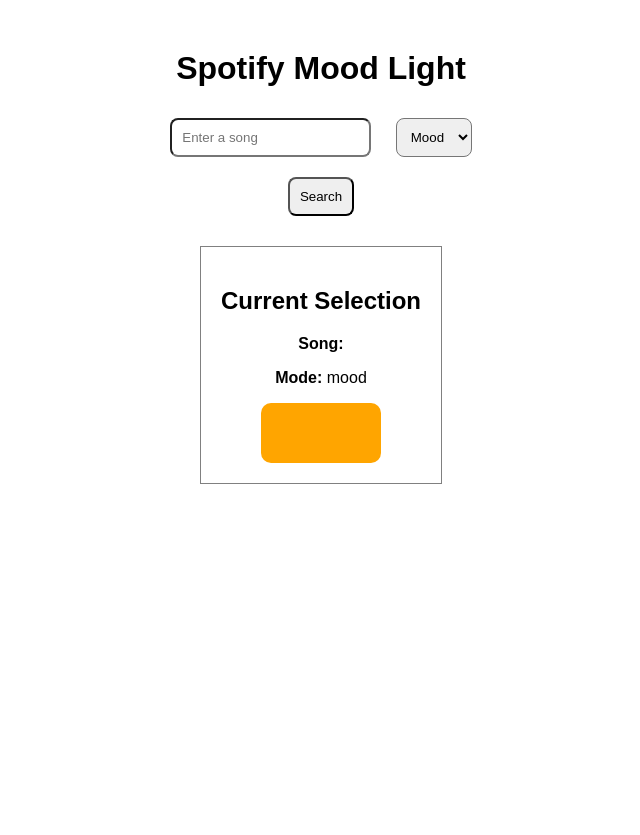
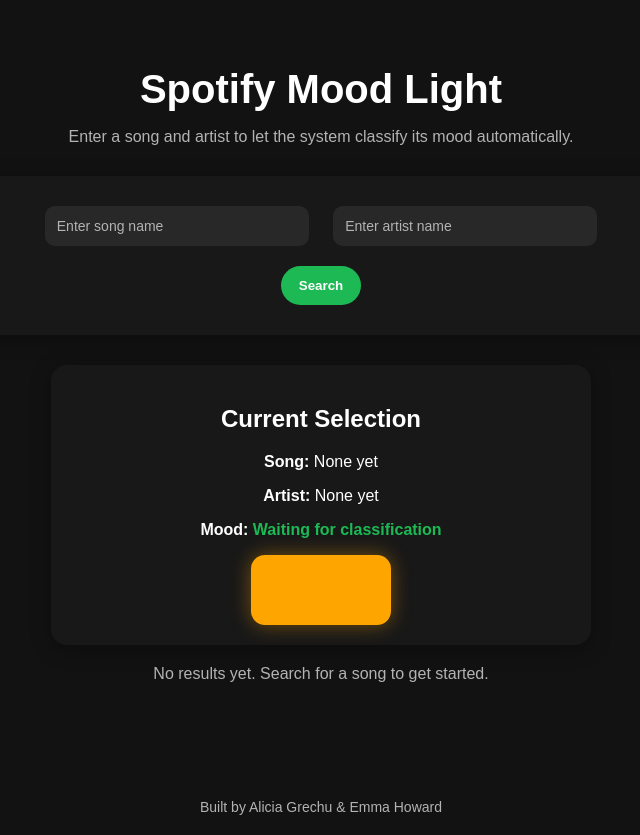
Before and after one commit to aliciagrechu/EE250-Final-Project, a Flask app: page / in a window 1280 px wide. Shown: the whole page, without its empty margins (319-959 px from the left). Before the commit the page ends 484 px from the top, so only its background shows below. Run offline with Flask 3, Linux system fonts and the light colour scheme.

Commit message:
updated the frontend UI to match Spotify UI
color scheme and UI update

```diff
--- a/app.py
+++ b/app.py
@@ -1,18 +1,45 @@
-print("STARTING APP")
 from flask import Flask, render_template, request
 
 app = Flask(__name__)
 
 @app.route("/", methods=["GET", "POST"])
 def index():
-    query = ""
-    mode = "mood"
+    song = ""
+    artist = ""
+    mood = ""
+    results = []
 
     if request.method == "POST":
-        query = request.form.get("query")
-        mode = request.form.get("mode")
+        song = request.form.get("song", "").strip()
+        artist = request.form.get("artist", "").strip()
 
-    return render_template("index.html", query=query, mode=mode)
+        # Temporary placeholder mood for frontend testing.
+        # Later, your backend/Spotify API will determine this automatically.
+        if song or artist:
+            mood = "Waiting for Spotify classification"
+
+            # Temporary fake results so the UI has something to display.
+            # Later, replace this with real Spotify search results.
+            results = [
+                {
+                    "id": "1",
+                    "name": song if song else "Unknown Song",
+                    "artist": artist if artist else "Unknown Artist"
+                },
+                {
+                    "id": "2",
+                    "name": (song + " Remix") if song else "Sample Remix",
+                    "artist": artist if artist else "Unknown Artist"
+                }
+            ]
+
+    return render_template(
+        "index.html",
+        song=song,
+        artist=artist,
+        mood=mood,
+        results=results
+    )
 
 if __name__ == "__main__":
     app.run(debug=True)
--- a/templates/index.html
+++ b/templates/index.html
@@ -1,61 +1,220 @@
 <!DOCTYPE html>
-<html>
+<html lang="en">
 <head>
-    <title>Spotify LED Controller</title>
+    <meta charset="UTF-8" />
+    <meta name="viewport" content="width=device-width, initial-scale=1.0" />
+    <title>Spotify Mood Light</title>
+
     <style>
         body {
-            font-family: Arial;
+            margin: 0;
+            font-family: Arial, sans-serif;
+            background-color: #121212;
+            color: white;
             text-align: center;
-            margin-top: 50px;
         }
 
-        input, select, button {
-            padding: 10px;
-            margin: 10px;
-            border-radius: 8px;
+        .container {
+            max-width: 900px;
+            margin: 0 auto;
+            padding: 40px 20px;
         }
 
-        .box {
+        h1 {
+            margin-bottom: 10px;
+            font-size: 40px;
+        }
+
+        .subtitle {
+            color: #b3b3b3;
+            margin-bottom: 30px;
+        }
+
+        form {
+            background-color: #181818;
+            padding: 20px;
+            border-radius: 16px;
+            margin-bottom: 30px;
+            box-shadow: 0 4px 20px rgba(0, 0, 0, 0.35);
+        }
+
+        .label-row {
+            margin-top: 8px;
+            color: #b3b3b3;
+            font-size: 14px;
+        }
+
+        input {
+            padding: 12px;
+            margin: 10px;
+            border-radius: 10px;
+            border: none;
+            width: 240px;
+            font-size: 14px;
+            background-color: #282828;
+            color: white;
+        }
+
+        input::placeholder {
+            color: #b3b3b3;
+        }
+
+        button {
+            padding: 12px 18px;
+            margin: 10px;
+            border-radius: 999px;
+            border: none;
+            background-color: #1DB954;
+            color: white;
+            font-weight: bold;
+            cursor: pointer;
+            transition: transform 0.15s ease, background-color 0.15s ease;
+        }
+
+        button:hover {
+            background-color: #1ed760;
+            transform: scale(1.03);
+        }
+
+        .card {
+            background-color: #181818;
+            border-radius: 16px;
+            padding: 20px;
+            margin: 20px auto;
+            width: 100%;
+            max-width: 500px;
+            box-shadow: 0 4px 20px rgba(0, 0, 0, 0.35);
+        }
+
+        .section-title {
+            margin-top: 35px;
+            margin-bottom: 10px;
+            font-size: 24px;
+        }
+
+        .mood-text {
+            color: #1DB954;
+            font-weight: bold;
+        }
+
+        .led-preview {
+            width: 140px;
+            height: 70px;
+            border-radius: 14px;
+            background: orange;
+            margin: 15px auto 0 auto;
+            box-shadow: 0 0 20px rgba(255, 165, 0, 0.4);
+        }
+
+        .result-card {
+            background-color: #181818;
+            border-radius: 16px;
+            padding: 16px;
+            margin: 16px auto;
+            width: 100%;
+            max-width: 500px;
+            display: flex;
+            align-items: center;
+            justify-content: space-between;
+            gap: 15px;
+            box-shadow: 0 4px 20px rgba(0, 0, 0, 0.35);
+        }
+
+        .song-info {
+            text-align: left;
+            flex: 1;
+        }
+
+        .song-title {
+            font-size: 18px;
+            font-weight: bold;
+            margin-bottom: 6px;
+        }
+
+        .artist-name {
+            color: #b3b3b3;
+            font-size: 14px;
+        }
+
+        .album-placeholder {
+            width: 60px;
+            height: 60px;
+            border-radius: 10px;
+            background: linear-gradient(135deg, #1DB954, #0f6b31);
+            flex-shrink: 0;
+        }
+
+        .empty-state {
+            color: #b3b3b3;
             margin-top: 20px;
-            padding: 20px;
-            border: 1px solid gray;
-            display: inline-block;
         }
     </style>
 </head>
 <body>
+    <div class="container">
+        <h1>Spotify Mood Light</h1>
+        <p class="subtitle">Enter a song and artist to let the system classify its mood automatically.</p>
 
-    <h1>Spotify Mood Light</h1>
+        <form method="POST">
+            <input
+                type="text"
+                name="song"
+                placeholder="Enter song name"
+                value="{{ song }}"
+            />
 
-    <form method="POST">
-        <input type="text" name="query" placeholder="Enter a song" />
+            <input
+                type="text"
+                name="artist"
+                placeholder="Enter artist name"
+                value="{{ artist }}"
+            />
 
-        <select name="mode">
-            <option value="mood">Mood</option>
-            <option value="party">Party</option>
-            <option value="chill">Chill</option>
-        </select>
+            <br>
+            <button type="submit">Search</button>
+        </form>
 
-        <br>
+        <div class="card">
+            <h2>Current Selection</h2>
+            <p><strong>Song:</strong> {{ song if song else "None yet" }}</p>
+            <p><strong>Artist:</strong> {{ artist if artist else "None yet" }}</p>
+            <p>
+                <strong>Mood:</strong>
+                <span class="mood-text">
+                    {{ mood if mood else "Waiting for classification" }}
+                </span>
+            </p>
 
-        <button type="submit">Search</button>
-    </form>
+            <div class="led-preview"></div>
+        </div>
 
-    <div class="box">
-        <h2>Current Selection</h2>
-        <p><b>Song:</b> {{ query }}</p>
-        <p><b>Mode:</b> {{ mode }}</p>
+        {% if results %}
+            <h2 class="section-title">Search Results</h2>
 
-         <!-- LED preview box -->
-        <div style="
-            width:120px;
-            height:60px;
-            border-radius:10px;
-            background:orange;
-            margin:auto;
-            margin-top:10px;
-        "></div>
+            {% for song_result in results %}
+                <div class="result-card">
+                    <div class="album-placeholder"></div>
+
+                    <div class="song-info">
+                        <div class="song-title">{{ song_result.name }}</div>
+                        <div class="artist-name">{{ song_result.artist }}</div>
+                    </div>
+
+                    <button>Select</button>
+                </div>
+            {% endfor %}
+        {% else %}
+            <p class="empty-state">No results yet. Search for a song to get started.</p>
+        {% endif %}
     </div>
 
+    <footer style="
+        margin-top: 40px;
+        padding: 20px;
+        color: #b3b3b3;
+        font-size: 14px;
+    ">
+        Built by Alicia Grechu & Emma Howard
+    </footer>
 </body>
 </html>
```
